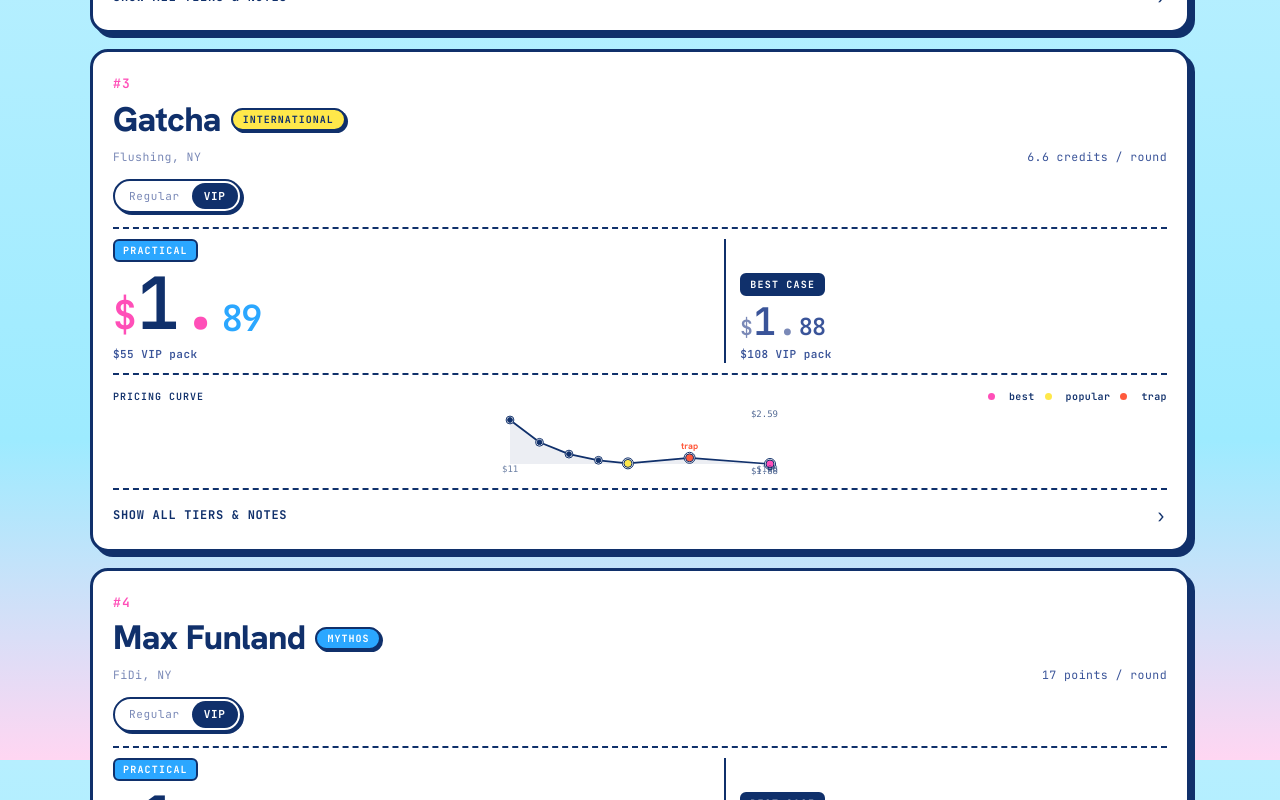
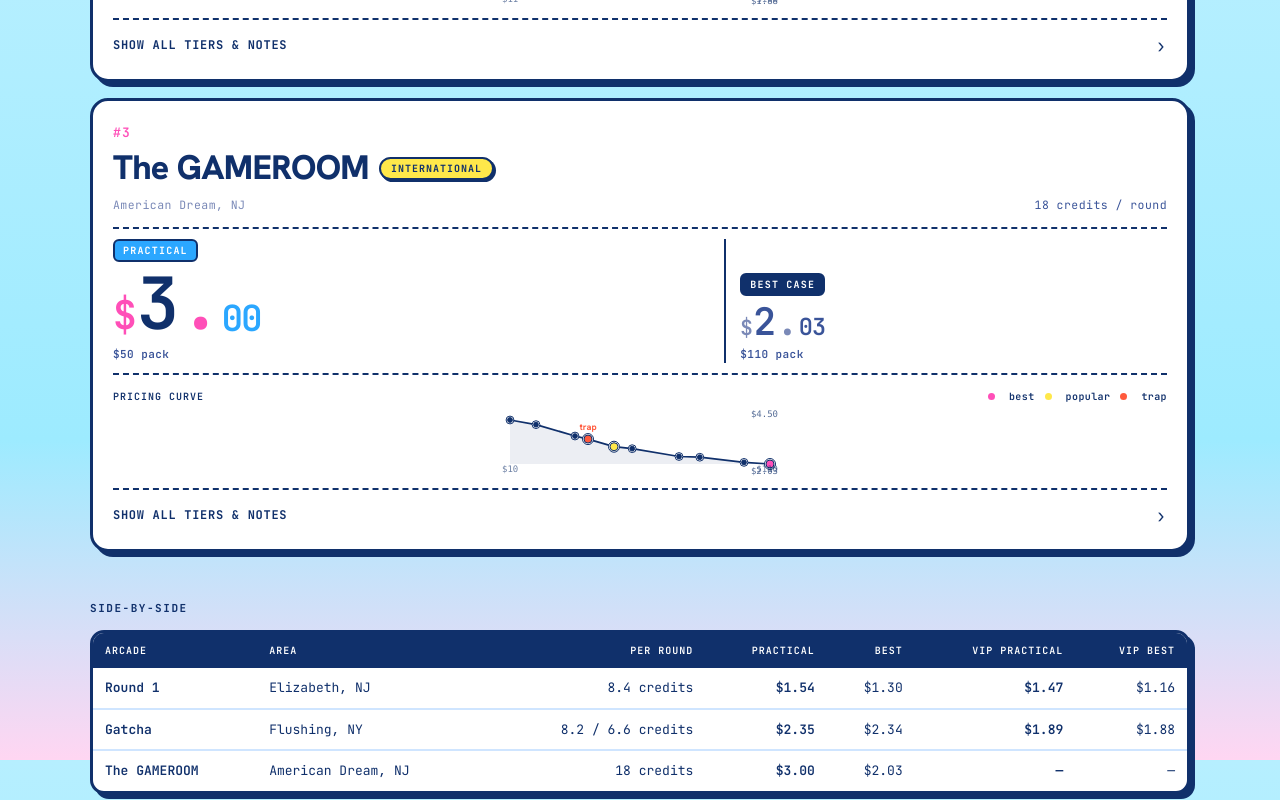
Before and after one commit to TANJX/maimai-stats, a React (Vite) app: page / in a window 1280 px wide. Shown: the part 1640-2440 px from the top of the page. Built offline with nearby package versions, Linux system fonts and the light colour scheme.

Commit message:
added ADM

```diff
--- a/src/App.tsx
+++ b/src/App.tsx
@@ -1,6 +1,7 @@
 import { useMemo, useState } from "react";
 import { dataset } from "./data/arcades";
 import { rankArcades, type RankBy } from "./lib/ranking";
+import { useShowMythos } from "./lib/flags";
 import { Hero } from "./components/Hero";
 import { HowToRead } from "./components/HowToRead";
 import { Leaderboard } from "./components/Leaderboard";
@@ -9,13 +10,22 @@
 
 export function App() {
   const [rankBy, setRankBy] = useState<RankBy>("vip");
-  const ranked = useMemo(() => rankArcades(dataset.arcades, rankBy), [rankBy]);
+  const showMythos = useShowMythos();
+
+  const arcades = useMemo(
+    () =>
+      showMythos
+        ? dataset.arcades
+        : dataset.arcades.filter((a) => a.server !== "Mythos"),
+    [showMythos],
+  );
+  const ranked = useMemo(() => rankArcades(arcades, rankBy), [arcades, rankBy]);
 
   return (
     <div className="relative z-10 max-w-[1180px] mx-auto px-4 sm:px-10 pt-6 pb-20">
       <Hero lastUpdated={dataset.lastUpdated} />
       <HowToRead />
-      <Leaderboard arcades={dataset.arcades} rankBy={rankBy} onRankByChange={setRankBy} />
+      <Leaderboard arcades={arcades} rankBy={rankBy} onRankByChange={setRankBy} />
       <ComparisonTable arcades={ranked} />
       <Footer lastUpdated={dataset.lastUpdated} />
     </div>
--- a/src/data/arcades.ts
+++ b/src/data/arcades.ts
@@ -273,5 +273,42 @@
         ],
       },
     },
+    {
+      id: "gameroom",
+      name: "The GAMEROOM",
+      area: "American Dream, NJ",
+      server: "International",
+      unitName: "credits",
+      unitsPerRound: 18,
+      practical: { cost: 3.0, spend: 50 },
+      best: { cost: 2.03, spend: 110 },
+      tiers: [
+        { spend: 10, units: 40, perUnit: 0.25, perRound: 4.5 },
+        { spend: 20, units: 85, perUnit: 0.2353, perRound: 4.24 },
+        { spend: 35, units: 175, perUnit: 0.2, perRound: 3.6 },
+        { spend: 50, units: 300, perUnit: 0.1667, perRound: 3.0, popular: true },
+        { spend: 75, units: 550, perUnit: 0.1364, perRound: 2.45 },
+        { spend: 100, units: 850, perUnit: 0.1176, perRound: 2.12 },
+        // Supercharge add-on combos — paired total spend = base + add-on.
+        { spend: 40, units: 210, perUnit: 0.1905, perRound: 3.43, combo: "+$5", trap: true },
+        { spend: 57, units: 355, perUnit: 0.1606, perRound: 2.89, combo: "+$7" },
+        { spend: 83, units: 620, perUnit: 0.1339, perRound: 2.41, combo: "+$8" },
+        { spend: 110, units: 975, perUnit: 0.1128, perRound: 2.03, combo: "+$10", best: true },
+      ],
+      notes: {
+        en: [
+          "**Wednesdays are 50% off** — rounds run 9 credits instead of 18, halving every $/round figure on this card. The $110 combo drops to ~$1.02/round on Wednesdays — the cheapest non-VIP rate in the entire survey.",
+          "**$10 supercharge add-on** is wildly efficient on its own — 125 credits for $10 ($0.08/cr), by far the cheapest marginal rate on the menu. The $100 + $10 combo is the clear winner.",
+          "Watch out for the **$5 supercharge** on the $35 pack: $40 for 210 credits ($0.1905/cr) is *worse* than just buying the $50 base pack ($0.1667/cr). Skip it unless you specifically need to stay under $50.",
+          "No card-activation fee, no membership tier — what's on the sign is what you pay.",
+        ],
+        zh: [
+          "**周三半价**——每局只需 9 点(平时 18 点),所有 $/局 数字都直接减半。$110 组合周三降到约 $1.02/局——是整份调查里最便宜的非 VIP 价位。",
+          "**$10 加价档** 单看极其划算——多花 $10 送 125 点($0.08/点),是菜单上最便宜的边际单价。$100 + $10 组合是明显的赢家。",
+          "注意 **$35 + $5 加价档** 是个坑:$40 拿 210 点($0.1905/点)反而比直接买 $50 基础档($0.1667/点)*更贵*。除非你特意要控制在 $50 以下,否则别选。",
+          "没有开卡费,没有会员等级——招牌写多少就是多少。",
+        ],
+      },
+    },
   ],
 };
--- /dev/null
+++ b/src/lib/flags.ts
@@ -0,0 +1,47 @@
+import { useEffect, useState } from "react";
+
+// Soft access gate for unlisted Mythos-server arcades.
+// - Visit `?show=mythos` once to unlock.
+// - The flag is mirrored into localStorage; subsequent visits are auto-unlocked.
+// - This is a soft hide: the data is still in the JS bundle. Anyone inspecting
+//   source can see Mythos arcades. The gate just keeps them out of the public UI.
+
+const STORAGE_KEY = "maimai-show-mythos";
+const URL_PARAM = "show";
+const URL_VALUE = "mythos";
+
+function readInitial(): boolean {
+  if (typeof window === "undefined") return false;
+  try {
+    if (window.localStorage.getItem(STORAGE_KEY) === "1") return true;
+  } catch {
+    // ignore — localStorage may be unavailable (private browsing, etc.)
+  }
+  const params = new URLSearchParams(window.location.search);
+  return params.get(URL_PARAM) === URL_VALUE;
+}
+
+export function useShowMythos(): boolean {
+  const [show, setShow] = useState(readInitial);
+
+  useEffect(() => {
+    if (typeof window === "undefined") return;
+    const params = new URLSearchParams(window.location.search);
+    if (params.get(URL_PARAM) !== URL_VALUE) return;
+
+    try {
+      window.localStorage.setItem(STORAGE_KEY, "1");
+    } catch {
+      // ignore
+    }
+    // Strip the param from the visible URL so the unlock isn't pasted around accidentally.
+    params.delete(URL_PARAM);
+    const qs = params.toString();
+    const next =
+      window.location.pathname + (qs ? `?${qs}` : "") + window.location.hash;
+    window.history.replaceState({}, "", next);
+    setShow(true);
+  }, []);
+
+  return show;
+}
```
Also changed, not shown: 1 other file (tests, documents, lock files or other folders).
